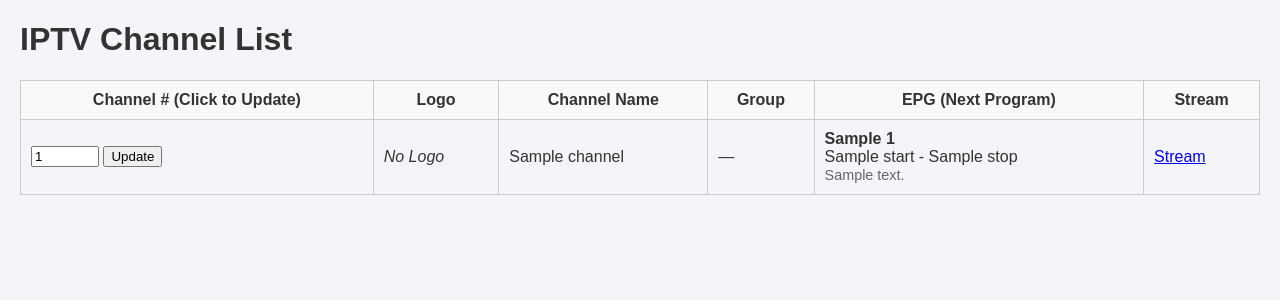
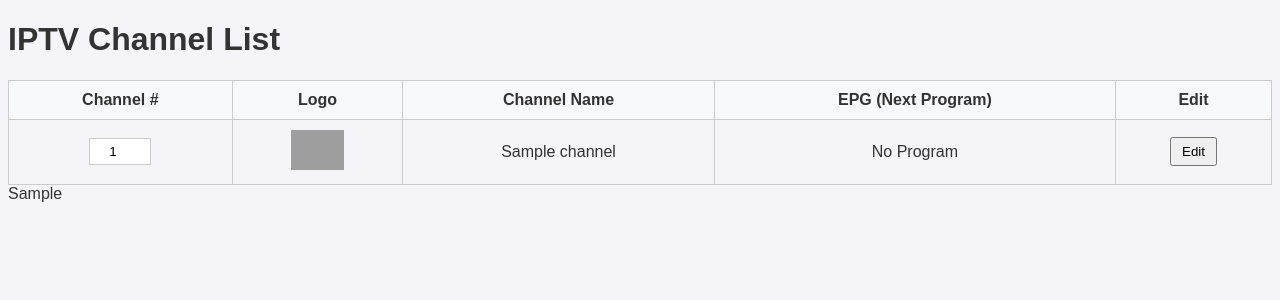
Before and after one commit to drew43713/TV-Nexus, a FastAPI app: template templates/index.html in a window 1280 px wide. Shown: the top 300 px of the page. Run offline with FastAPI, Linux system fonts and the light colour scheme; the template is opened without the code that fills it: most values are stand-ins (such as "Sample title", 1, 10 or a date in 2020); grey boxes are pictures that could not be loaded.

Commit message:
Major overhaul to epg assignments

```diff
--- a/templates/index.html
+++ b/templates/index.html
@@ -2,112 +2,220 @@
 <html lang="en">
 <head>
   <meta charset="UTF-8" />
-  <meta name="viewport" content="width=device-width, initial-scale=1.0"/>
+  <meta name="viewport" content="width=device-width, initial-scale=1.0" />
   <title>IPTV Channel List</title>
   <style>
-    body {
-      font-family: Arial, sans-serif;
-      margin: 20px;
-      background-color: #f4f4f9;
-      color: #333;
-    }
-    table {
-      width: 100%;
-      border-collapse: collapse;
-    }
-    th,
-    td {
-      padding: 10px;
-      border: 1px solid #ccc;
-      vertical-align: middle;
-    }
-    th {
-      background-color: #f8f9fa;
-      cursor: pointer; /* Indicates that the header is clickable for sorting */
-    }
-    tr:nth-child(even) {
-      background-color: #f2f2f2;
-    }
-    img.channel-logo {
-      max-height: 40px;
-      width: auto;
-      vertical-align: middle;
-    }
-    .small-text {
-      font-size: 0.9em;
-      color: #666;
-    }
-    input[type="number"] {
-      width: 60px;
-    }
+    body { font-family: Arial, sans-serif; background-color: #f4f4f9; color: #333; }
+    table { width: 100%; border-collapse: collapse; }
+    th, td { padding: 10px; border: 1px solid #ccc; text-align: center; }
+    th { background-color: #f8f9fa; }
+    tr:nth-child(even) { background-color: #f2f2f2; }
+    img.channel-logo { max-height: 40px; width: auto; }
+    input.channel-number { width: 50px; text-align: center; border: 1px solid #ccc; padding: 5px; }
+    button.edit-button, button.epg-save-button { padding: 5px 10px; cursor: pointer; }
+    .modal { display: none; position: fixed; top: 50%; left: 50%; transform: translate(-50%, -50%); background: white; padding: 20px; box-shadow: 0 0 10px rgba(0,0,0,0.5); z-index: 1000; }
+    .modal-content { text-align: center; }
+    .modal img { max-width: 100px; display: block; margin: auto; }
+    .modal button { margin-top: 10px; padding: 5px 10px; }
+    .overlay { display: none; position: fixed; top: 0; left: 0; width: 100%; height: 100%; background: rgba(0, 0, 0, 0.5); z-index: 999; }
   </style>
-
-  <!-- Include the SortTable library for easy column sorting -->
-  <script src="/static/js/sorttable.js"></script>
 </head>
 <body>
   <h1>IPTV Channel List</h1>
-
-  <table class="sortable">
+  <table>
     <thead>
       <tr>
-        <!-- Add a class to hint SortTable how to sort it. "sorttable_numeric" is useful for numbers. -->
-        <th class="sorttable_numeric">Channel # (Click to Update)</th>
+        <th>Channel #</th>
         <th>Logo</th>
         <th>Channel Name</th>
-        <th>Group</th>
         <th>EPG (Next Program)</th>
-        <th>Stream</th>
+        <th>Edit</th>
       </tr>
     </thead>
     <tbody>
       {% for channel in channels %}
-      {% set channel_id = channel[0] | string %}
-      <tr>
-        <td class="sorttable_numeric">
-          <!-- Show the numeric value in a hidden span, so SortTable can parse it properly. -->
-          <span style="display: none;">{{ channel[0] }}</span>
-          <form method="post" action="/update_channel_number">
-            <input type="hidden" name="current_id" value="{{ channel[0] }}" />
-            <input type="number" name="new_id" value="{{ channel[0] }}" />
-            <input type="submit" value="Update" />
-          </form>
+      <tr data-channel="{{ channel[0] }}"
+          data-name="{{ channel[1] }}"
+          data-logo="{{ channel[4] }}"
+          data-epg="{{ epg_map[channel[0]|string]['title'] if channel[0]|string in epg_map else 'No Program' }}"
+          data-epg-entry="{{ epg_entry_map[channel[0]|string] if channel[0]|string in epg_entry_map else 'Unknown' }}"
+          data-stream-url="{{ stream_map[channel[0]|string] if channel[0]|string in stream_map else 'N/A' }}">
+
+        <!-- Editable Channel Number -->
+        <td>
+          <input type="number" class="channel-number"
+                 value="{{ channel[0] }}"
+                 data-old-value="{{ channel[0] }}"
+                 onblur="updateChannelNumber(this)"
+                 onkeydown="handleEnter(event, this)">
         </td>
+
+        <td><img src="{{ channel[4] }}" class="channel-logo" /></td>
+        <td>{{ channel[1] }}</td>
+        <td>{{ epg_map[channel[0]|string]['title'] if channel[0]|string in epg_map else 'No Program' }}</td>
         <td>
-          {% if channel[4] %}
-            <img src="{{ channel[4] }}" alt="{{ channel[1] }}" class="channel-logo" />
-          {% else %}
-            <em>No Logo</em>
-          {% endif %}
-        </td>
-        <td>
-          <!-- Channel Name (usually text, so SortTable can sort it as text) -->
-          {{ channel[1] }}
-        </td>
-        <td>
-          <!-- Group field; if empty, place a dash so there is something to sort on -->
-          {{ channel[5] if channel[5] else "—" }}
-        </td>
-        <td>
-          {% if epg_map[channel_id] %}
-          <strong>{{ epg_map[channel_id]['title'] }}</strong><br />
-          <!-- If you want SortTable to sort by time, you can store an ISO datetime in a hidden span -->
-          <span style="display: none;">
-            {{ epg_map[channel_id]['start'] }}
-          </span>
-          {{ epg_map[channel_id]['start'] }} - {{ epg_map[channel_id]['stop'] }}<br />
-          <span class="small-text">{{ epg_map[channel_id]['description'] }}</span>
-          {% else %}
-          <em>No upcoming programs</em>
-          {% endif %}
-        </td>
-        <td>
-          <a href="/tuner/{{ channel[0] }}" target="_blank">Stream</a>
+          <!-- Dedicated Edit Button to open the modal -->
+          <button class="edit-button" onclick="handleEditButtonClick(event, this)">Edit</button>
         </td>
       </tr>
       {% endfor %}
     </tbody>
   </table>
 
+  <div class="overlay" id="overlay" onclick="closeModal()"></div>
+  <div class="modal" id="modal">
+    <div class="modal-content">
+      <h2 id="modal-title"></h2>
+      <img id="modal-logo" src="" alt="Channel Logo" />
+      <p><strong>Channel Number:</strong> <span id="modal-channel"></span></p>
+      <p><strong>Current Program:</strong> <span id="modal-epg"></span></p>
+      <p><strong>Stream URL:</strong> <a id="modal-stream-url" href="#" target="_blank">Click to Stream</a></p>
+
+      <!-- New EPG selection dropdown -->
+      <p>
+        <label for="epg-select"><strong>Select EPG Entry:</strong></label>
+        <select id="epg-select"></select>
+      </p>
+      <!-- Save button for updating the EPG entry -->
+      <button class="epg-save-button" onclick="saveEpgEntry()">Save EPG</button>
+      <button onclick="closeModal()">Close</button>
+    </div>
+  </div>
+
+  <script>
+    function handleEnter(event, input) {
+      if (event.key === "Enter") {
+        input.blur();
+      }
+    }
+
+    function updateChannelNumber(input) {
+      let oldValue = input.getAttribute('data-old-value');
+      let newValue = input.value.trim();
+
+      if (oldValue === newValue || newValue === "") {
+        input.value = oldValue;
+        return;
+      }
+
+      let formData = new FormData();
+      formData.append("current_id", oldValue);
+      formData.append("new_id", newValue);
+
+      fetch("/update_channel_number", {
+        method: "POST",
+        body: formData
+      })
+      .then(response => {
+        if (response.redirected) {
+          window.location.href = response.url;
+        } else {
+          return response.text();
+        }
+      })
+      .catch(error => {
+        alert("Error updating channel number: " + error);
+        input.value = oldValue;
+      });
+    }
+
+    // Global variable to keep track of the channel being edited.
+    let currentChannelId = null;
+
+    function handleEditButtonClick(event, button) {
+      event.stopPropagation();
+      const row = button.closest('tr');
+
+      const channelId = row.getAttribute('data-channel');
+      const channelName = row.getAttribute('data-name');
+      const logo = row.getAttribute('data-logo');
+      const epgTitle = row.getAttribute('data-epg');
+      const epgEntry = row.getAttribute('data-epg-entry');
+      const streamUrl = row.getAttribute('data-stream-url');
+
+      currentChannelId = channelId; // save channel id for later use
+
+      document.getElementById('modal-title').innerText = channelName;
+      document.getElementById('modal-logo').src = logo;
+      document.getElementById('modal-channel').innerText = channelId;
+      document.getElementById('modal-epg').innerText = epgTitle;
+      document.getElementById('modal-stream-url').innerText = streamUrl;
+      document.getElementById('modal-stream-url').href = streamUrl;
+
+      // Load available EPG entries from our API endpoint
+      loadAvailableEpgEntries(epgEntry);
+
+      document.getElementById('modal').style.display = 'block';
+      document.getElementById('overlay').style.display = 'block';
+    }
+
+    function closeModal() {
+      document.getElementById('modal').style.display = 'none';
+      document.getElementById('overlay').style.display = 'none';
+    }
+
+    // Function to load available EPG entries into the dropdown.
+    // defaultEntry should be the current channel's epg entry (e.g. its tvg_name)
+    function loadAvailableEpgEntries(defaultEntry) {
+      fetch('/api/epg_entries')
+        .then(response => response.json())
+        .then(data => {
+          const select = document.getElementById('epg-select');
+          select.innerHTML = ''; // Clear previous options
+
+          data.forEach(epgEntry => {
+            const option = document.createElement('option');
+            option.value = epgEntry;
+            option.text = epgEntry;
+            // Select the option that matches the channel's current epg entry.
+            if (epgEntry === defaultEntry) {
+              option.selected = true;
+            }
+            select.appendChild(option);
+          });
+        })
+        .catch(error => {
+          console.error("Error loading EPG entries:", error);
+        });
+    }
+
+    // Called when the user clicks the "Save EPG" button in the modal.
+    function saveEpgEntry() {
+      const select = document.getElementById('epg-select');
+      const newEpgEntry = select.value;
+      if (!currentChannelId) {
+        alert("Channel id not set");
+        return;
+      }
+
+      const formData = new FormData();
+      formData.append("channel_id", currentChannelId);
+      formData.append("new_epg_entry", newEpgEntry);
+
+      fetch("/update_epg_entry", {
+        method: "POST",
+        body: formData
+      })
+      .then(response => response.json())
+      .then(result => {
+        if (result.success) {
+          alert("EPG entry updated successfully.");
+          // Optionally, update the row's data attribute (and/or refresh the page)
+          const row = document.querySelector(`tr[data-channel="${currentChannelId}"]`);
+          if (row) {
+            row.setAttribute('data-epg-entry', newEpgEntry);
+          }
+          closeModal();
+        } else {
+          alert("Failed to update EPG entry: " + result.error);
+        }
+      })
+      .catch(error => {
+        alert("Error updating EPG entry: " + error);
+      });
+    }
+  </script>
+
+  {{ js_script|safe }}
 </body>
 </html>
```
Also changed, not shown: src/routes.py (+109 -2 lines).
